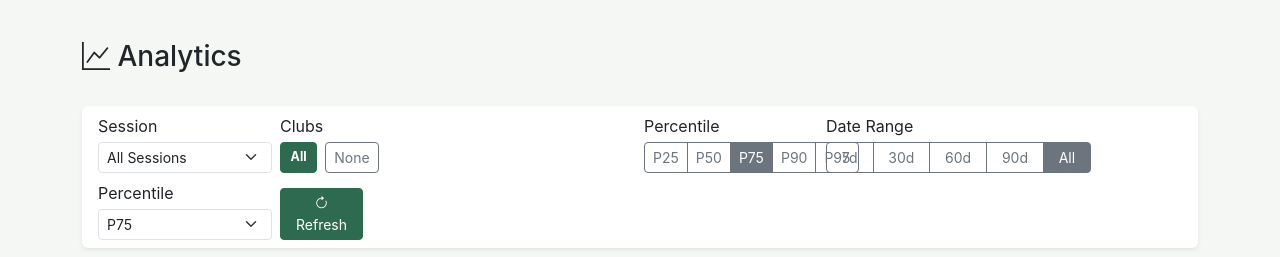
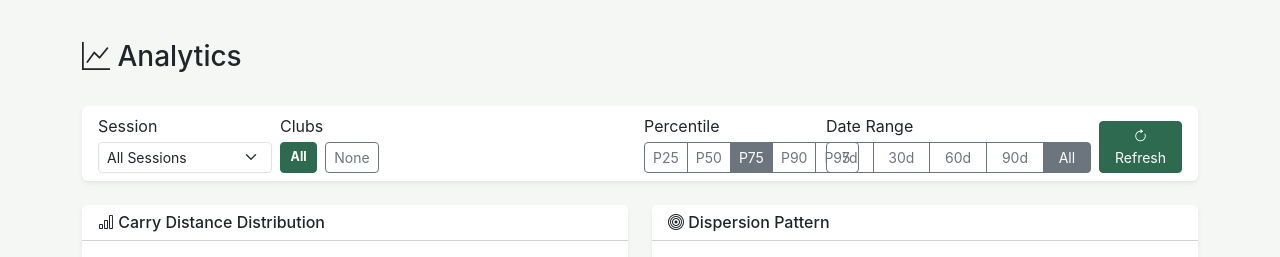
Before and after one commit to esabine/wedgematrix, a Flask app: page /analytics in a window 1280 px wide. Shown: the part 58-315 px from the top of the page. Run offline with Flask 3, Linux system fonts and the light colour scheme.

Commit message:
fix: remove duplicate percentile selector from analytics page
McManus already added a radio button group for percentile selection. Removed the duplicate dropdown and event handler that conflicted.

Co-authored-by: Copilot <223556219+Copilot@users.noreply.github.com>

```diff
--- a/templates/analytics.html
+++ b/templates/analytics.html
@@ -72,14 +72,6 @@
                     <label class="btn btn-outline-secondary" for="dr-all">All</label>
                 </div>
                 <input type="hidden" id="analytics-date-range" value="{{ date_range or '' }}">
-            </div>
-            <div class="col-md-2 col-lg-2">
-                <label class="form-label form-label-sm mb-1">Percentile</label>
-                <select id="analytics-percentile" class="form-select form-select-sm">
-                    <option value="50" {% if percentile == 50 %}selected{% endif %}>P50</option>
-                    <option value="75" {% if not percentile or percentile == 75 %}selected{% endif %}>P75</option>
-                    <option value="90" {% if percentile == 90 %}selected{% endif %}>P90</option>
-                </select>
             </div>
             <div class="col-md-2 col-lg-1">
                 <button id="analytics-refresh" class="btn btn-sm btn-golf w-100">
@@ -293,14 +285,6 @@
             }
         }
 
-        // Wire percentile selector to auto-refresh
-        var percentileSelect = document.getElementById('analytics-percentile');
-        if (percentileSelect) {
-            percentileSelect.addEventListener('change', function() {
-                loadAnalytics();
-            });
-        }
-
         {% if has_data %}
         loadAnalytics();
         {% endif %}
```
